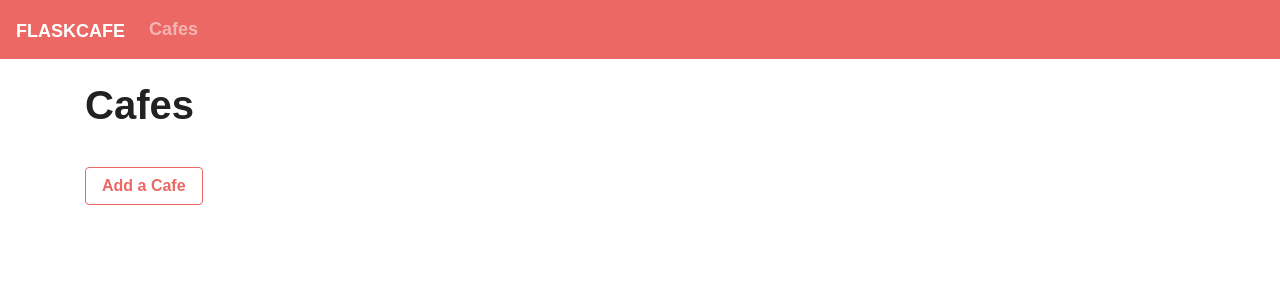
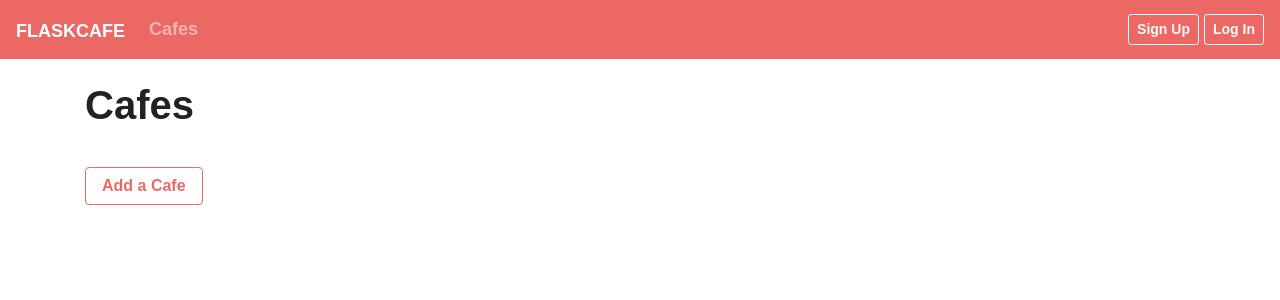
Before and after one commit to nathanrydel/flask-cafe, a Flask app: page /cafes in a window 1280 px wide. Shown: the top 300 px of the page. Run offline with Flask 3, Linux system fonts and the light colour scheme; some web fonts are replaced.

Commit message:
Fixed navbar

```diff
--- a/templates/base.html
+++ b/templates/base.html
@@ -30,23 +30,20 @@
       </ul>
       <ul class="navbar-nav ml-auto">
         <li class="nav-item">
-          <!-- show when no one is logged in
-          <a href="XXX" class="btn-sm btn btn-outline-light">Sign Up</a>
-          <a href="XXX" class="btn-sm btn btn-outline-light">Log In</a>
-          -->
-
-          <!-- show when someone is logged in
-          <a href="/profile" class="nav-link">FULL NAME</a>
-          -->
+          {% if not g.user %}
+          <a href="/signup" class="btn-sm btn btn-outline-light">Sign Up</a>
+          <a href="/login" class="btn-sm btn btn-outline-light">Log In</a>
+          {% else %}
+          <a href="/profile" class="nav-link">{{ g.user.get_full_name() }}</a>
+          {% endif %}
         </li>
       </ul>
 
-      <!-- show when someone is logged in
+      {% if g.user %}
       <form class="form-inline my-2 my-lg-0">
         <button class="btn-sm btn btn-outline-light">Log Out</button>
       </form>
-      -->
-
+      {% endif %}
     </div>
   </nav>
 
```
